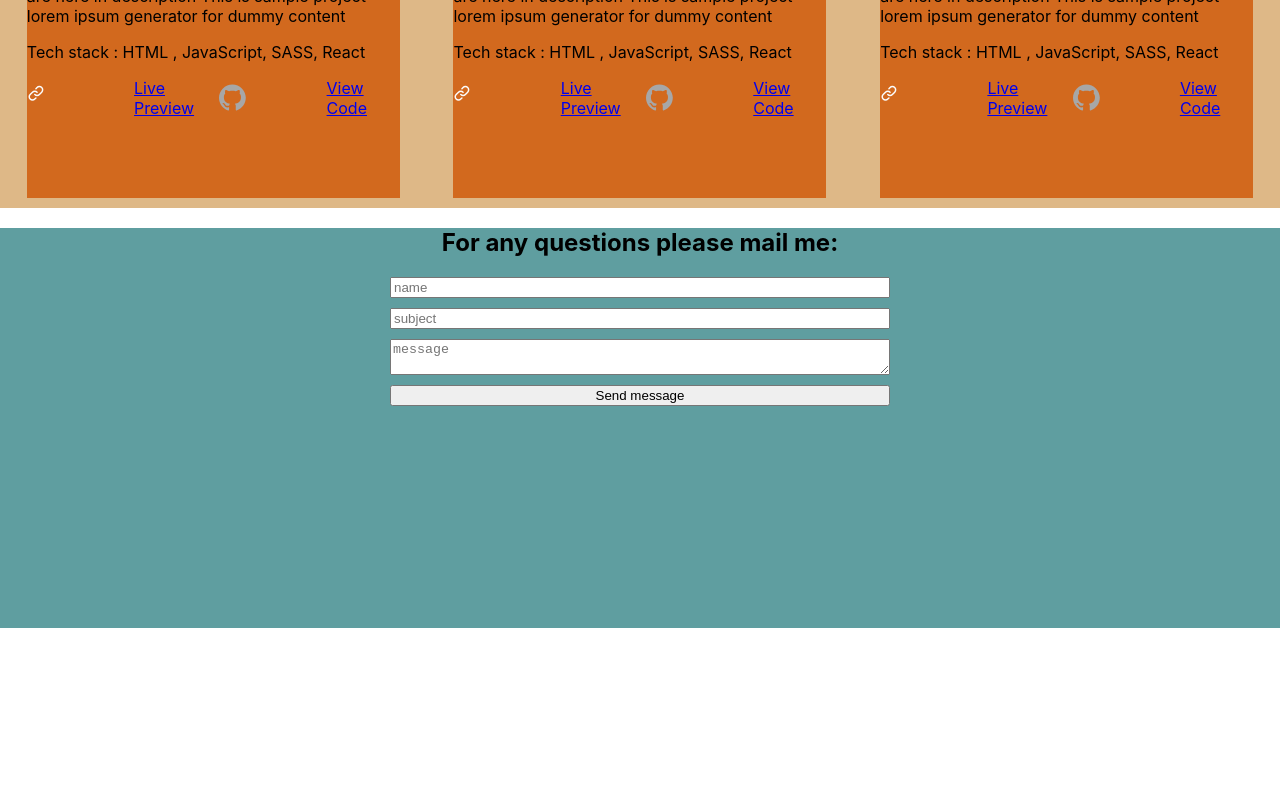
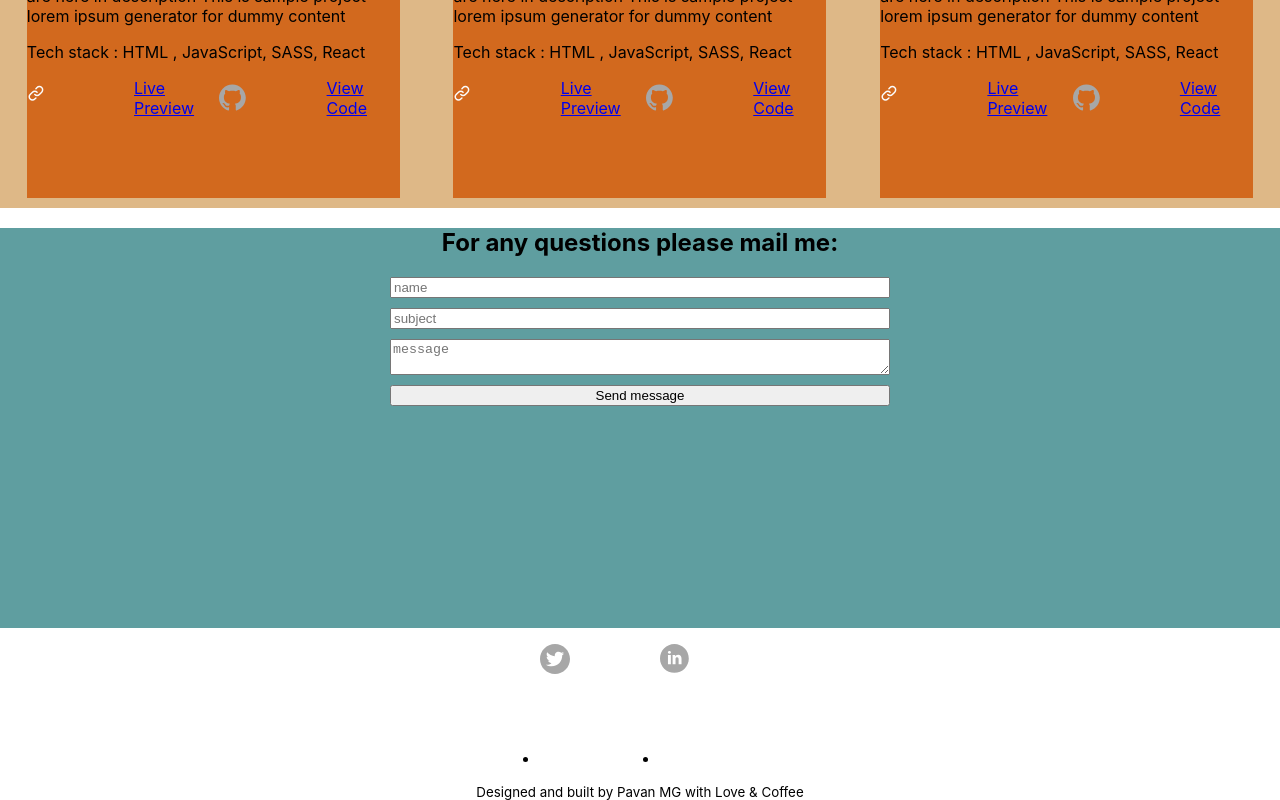
Before and after one commit to AlekseiKorolyov/portfolio, a React (Vite) app: page / in a window 1280 px wide. Shown: the part 2588-3388 px from the top of the page. Before the commit the page ends 3216 px from the top, so only its background shows below. Built offline with nearby package versions, Linux system fonts and the light colour scheme.

Commit message:
portfolio contact

```diff
--- a/src/App.tsx
+++ b/src/App.tsx
@@ -4,6 +4,7 @@
 import {Stack} from "./layout/sections/stack/Stack.tsx";
 import {Projects} from "./layout/sections/projects/Projects.tsx";
 import {Contact} from "./layout/sections/contact/Contact.tsx";
+import {Footer} from "./layout/footer/Footer.tsx";
 
 function App() {
     return (
@@ -13,6 +14,7 @@
             <Stack/>
             <Projects/>
             <Contact/>
+            <Footer/>
         </div>
     )
 }
--- /dev/null
+++ b/src/layout/footer/Footer.tsx
@@ -0,0 +1,44 @@
+import styled from "styled-components";
+import {Icon} from "../../components/icon/Icon.tsx";
+import {FlexWrapper} from "../../components/FlexWrapper.tsx";
+
+
+export const Footer = () => {
+    return (
+        <StyledFooter>
+            <FlexWrapper direction={"column"} align={"center"}>
+                <SocialIconsList>
+                    <SocialItem>
+                        <SocialLink>
+                            <Icon iconId={"twitter"}/>
+                        </SocialLink>
+                    </SocialItem>
+                    <SocialItem>
+                        <SocialLink>
+                            <Icon iconId={"linkedin"}/>
+                        </SocialLink>
+                    </SocialItem>
+                </SocialIconsList>
+                <Copyright>Designed and built by Pavan MG with Love & Coffee</Copyright>
+            </FlexWrapper>
+        </StyledFooter>
+    );
+};
+
+const StyledFooter = styled.footer`
+    min-height: 20vh;
+`
+const SocialIconsList = styled.ul`
+    display: flex;
+
+`
+const SocialItem = styled.li`
+
+`
+
+const SocialLink = styled.a`
+
+`
+const Copyright = styled.small`
+
+`
```
